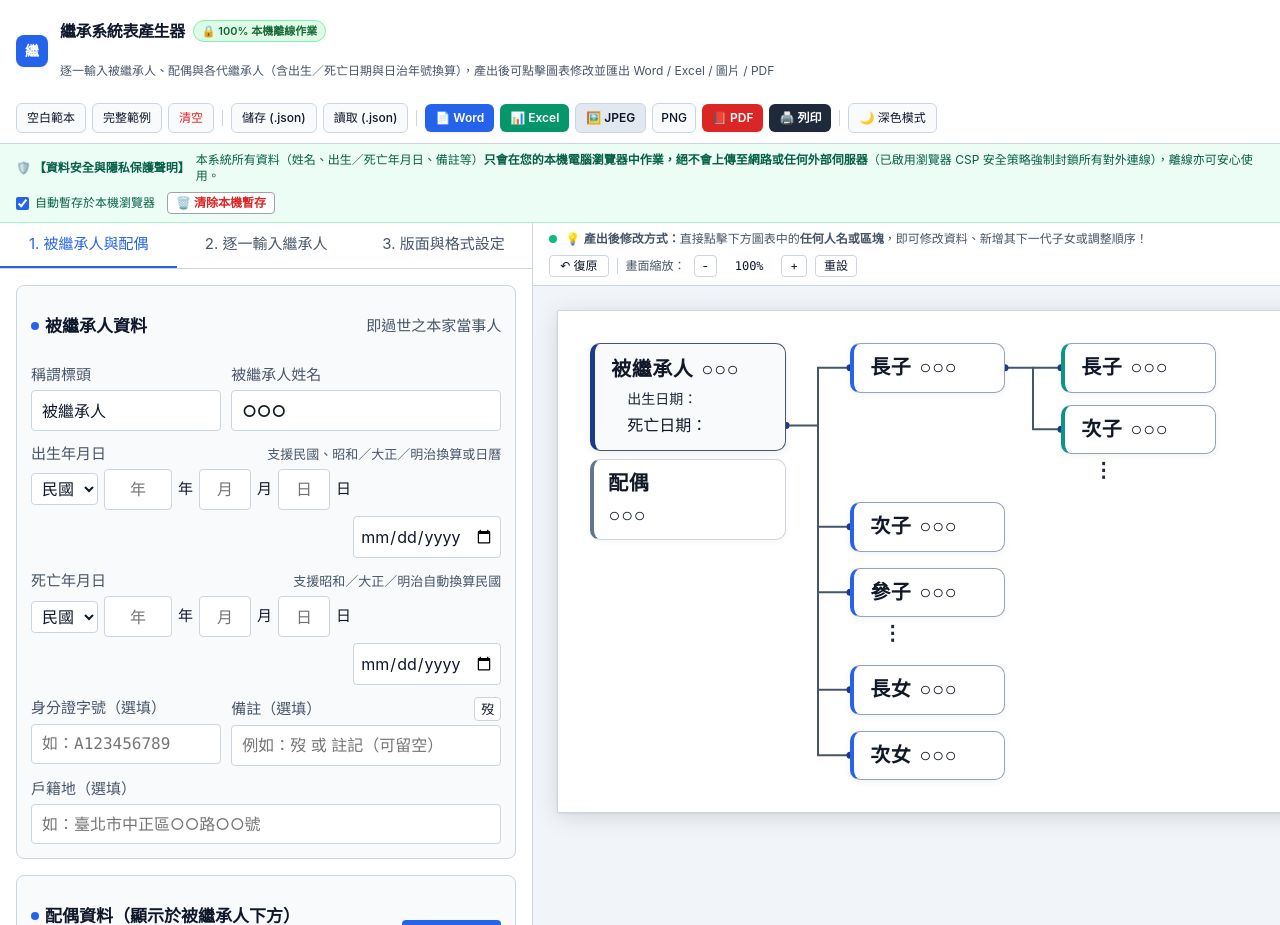
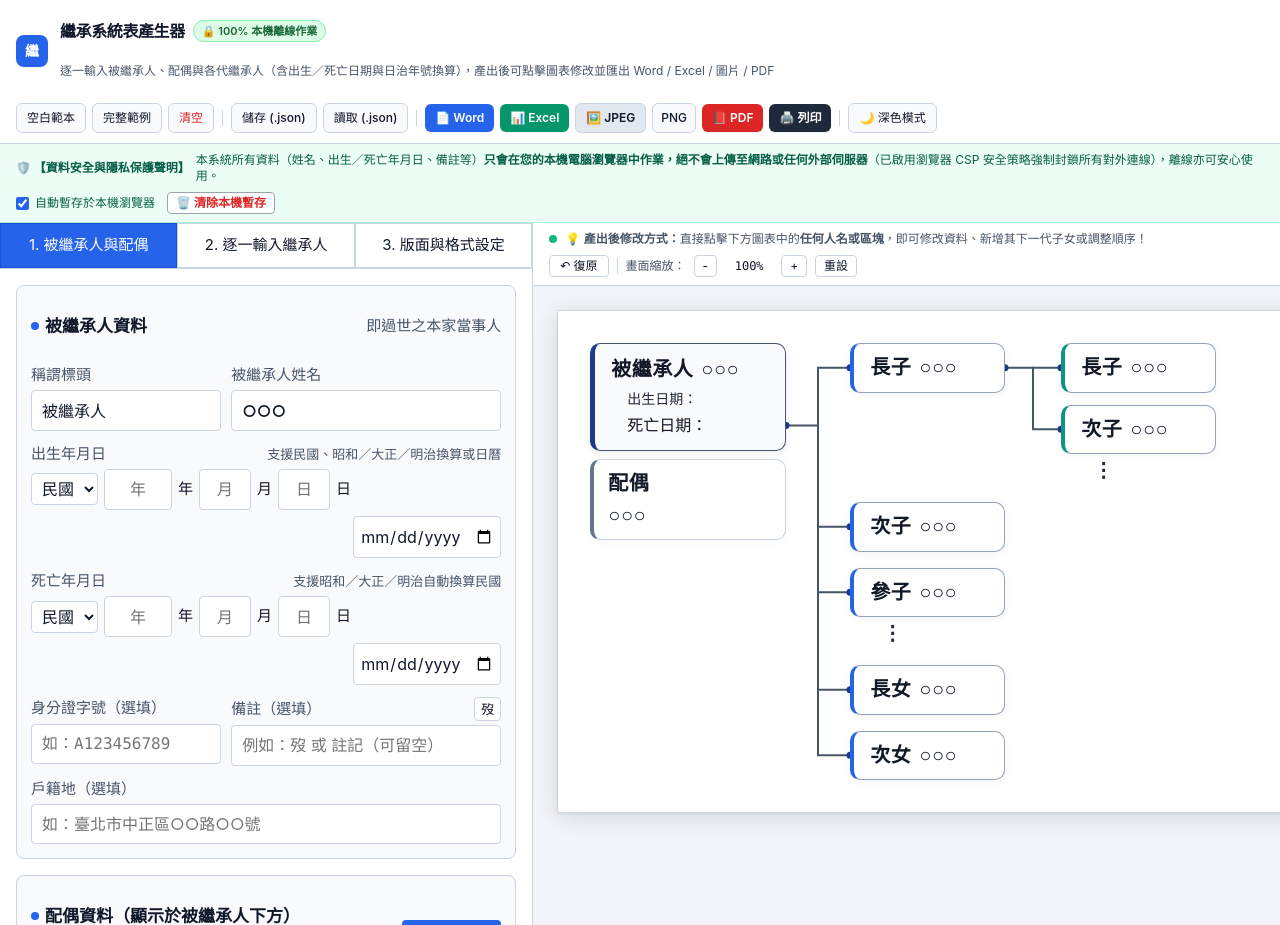
Before and after one commit to Major617056/inheritance-chart-builder, a plain HTML site: page index.html in a window 1280 px wide. Both pictures are taken after a click on the button "1. 被繼承人與配偶". Drawn offline with Linux system fonts and the light colour scheme.

```diff
--- a/index.html
+++ b/index.html
@@ -1701,12 +1701,14 @@
         const btn = document.getElementById(`tab-btn-${t}`);
         const panel = document.getElementById(`tab-panel-${t}`);
         if (t === tabName) {
-          btn.classList.add("border-[var(--primary,#2563eb)]", "text-[var(--primary,#2563eb)]");
-          btn.classList.remove("border-transparent", "text-[var(--muted-foreground,#475569)]");
+          btn.style.backgroundColor = "#2563eb";
+          btn.style.color = "#ffffff";
+          btn.style.border = "1.5px solid #1d4ed8";
           panel.classList.remove("hidden");
         } else {
-          btn.classList.remove("border-[var(--primary,#2563eb)]", "text-[var(--primary,#2563eb)]");
-          btn.classList.add("border-transparent", "text-[var(--muted-foreground,#475569)]");
+          btn.style.backgroundColor = "var(--card, #ffffff)";
+          btn.style.color = "var(--foreground, #0f172a)";
+          btn.style.border = "1.5px solid var(--border, #94a3b8)";
           panel.classList.add("hidden");
         }
       });
```
